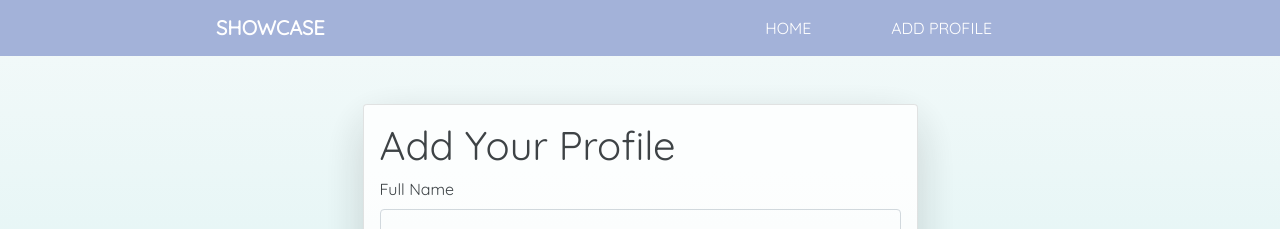
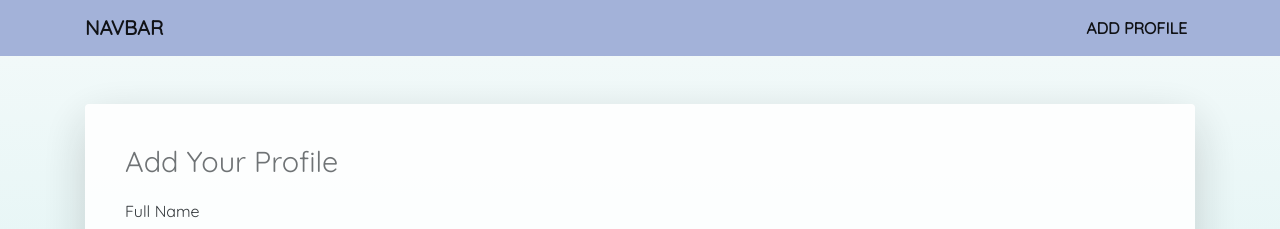
Before and after one commit to chingu-voyages/v12-geckos-team-02, an Angular app: page /register in a window 1280 px wide. Shown: the top 229 px of the page. Built offline with nearby package versions, Linux system fonts and the light colour scheme; no server answers.

Commit message:
worked on the navbar to make it responsive

```diff
--- a/angular.json
+++ b/angular.json
@@ -27,7 +27,11 @@
               "src/styles.css",
               "./node_modules/bootstrap/dist/css/bootstrap.css"
             ],
-            "scripts": []
+            "scripts": [
+              "./node_modules/jquery/dist/jquery.js",
+              "./node_modules/popper.js/dist/umd/popper.js",
+              "./node_modules/bootstrap/dist/js/bootstrap.js"
+            ]
           },
           "configurations": {
             "production": {
--- a/package.json
+++ b/package.json
@@ -20,7 +20,9 @@
     "@angular/platform-browser-dynamic": "~8.2.9",
     "@angular/router": "~8.2.9",
     "bootstrap": "^4.3.1",
+    "jquery": "^3.4.1",
     "ngx-toastr": "^11.1.0",
+    "popper.js": "^1.15.0",
     "rxjs": "~6.4.0",
     "tslib": "^1.10.0",
     "zone.js": "~0.9.1"
--- a/src/app/component/navbar/navbar.component.css
+++ b/src/app/component/navbar/navbar.component.css
@@ -5,7 +5,7 @@ nav {
     font-weight: bold
 }
 
-.navbar-nav {
+/* .navbar-nav {
   flex-direction: row;
 }
 
@@ -24,4 +24,4 @@ nav {
 
 .navbar-nav {
   padding-right: 12em;
-}
+} */
--- a/src/app/component/navbar/navbar.component.html
+++ b/src/app/component/navbar/navbar.component.html
@@ -1,7 +1,7 @@
 <!-- <nav
   class="navbar navbar-light bg-light justify-content-between shadow p-3 mb-5 bg-white rounded"
 > -->
-<nav class="navbar navbar-default navbar-fixed-top" role="navigation">
+<!-- <nav class="navbar navbar-default navbar-fixed-top" role="navigation">
   <div class="navbar-header">
     <a class="navbar-brand">Showcase</a>
   </div>
@@ -15,4 +15,22 @@
       <a class="nav-link" routerLink="/register">Add Profile</a>
     </li>
   </ul>
+</nav> -->
+
+
+<nav class="navbar navbar-expand-lg navbar-light bg-light">
+  <div class="container">
+    <a class="navbar-brand"routerLink="/">Navbar</a>
+  <button class="navbar-toggler" type="button" data-toggle="collapse" data-target="#navbarSupportedContent" aria-controls="navbarSupportedContent" aria-expanded="false" aria-label="Toggle navigation">
+    <span class="navbar-toggler-icon"></span>
+  </button>
+
+  <div class="collapse navbar-collapse" id="navbarSupportedContent">
+    <ul class="navbar-nav ml-auto">
+      <li class="nav-item active">
+        <a class="nav-link" routerLink="/register">Add Profile <span class="sr-only">(current)</span></a>
+      </li>
+    </ul>
+  </div>
+  </div>
 </nav>
--- a/src/app/component/register-form/register-form.component.css
+++ b/src/app/component/register-form/register-form.component.css
@@ -1,4 +1,16 @@
-.container{
-  width:50%;
-  opacity:0.95;
+.card {
+  border: none !important;
+  padding: 40px !important;
 }
+
+h1 {
+  font-size: 1.8rem;
+  opacity: 0.7;
+  font-family: 'Quicksand', sans-serif;
+  margin-bottom: 20px;
+}
+
+
+form {
+  font-family: 'Quicksand', sans-serif;
+}
--- a/src/index.html
+++ b/src/index.html
@@ -6,6 +6,7 @@
   <base href="/">
   <meta name="viewport" content="width=device-width, initial-scale=1">
   <link rel="icon" type="image/x-icon" href="favicon.ico">
+  <link rel="stylesheet" href="https://use.fontawesome.com/releases/v5.7.1/css/all.css" integrity="sha384-fnmOCqbTlWIlj8LyTjo7mOUStjsKC4pOpQbqyi7RrhN7udi9RwhKkMHpvLbHG9Sr" crossorigin="anonymous">
   <link href="https://fonts.googleapis.com/css?family=Quicksand&display=swap" rel="stylesheet">
 </head>
 <body>
```
Also changed, not shown: 1 other file (tests, documents, lock files or other folders).
